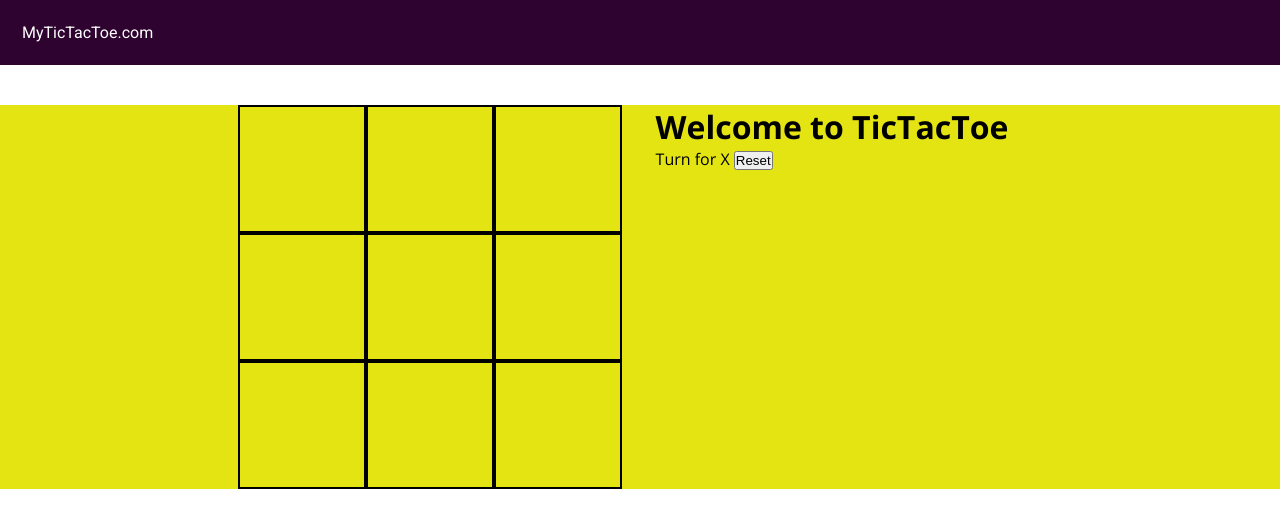
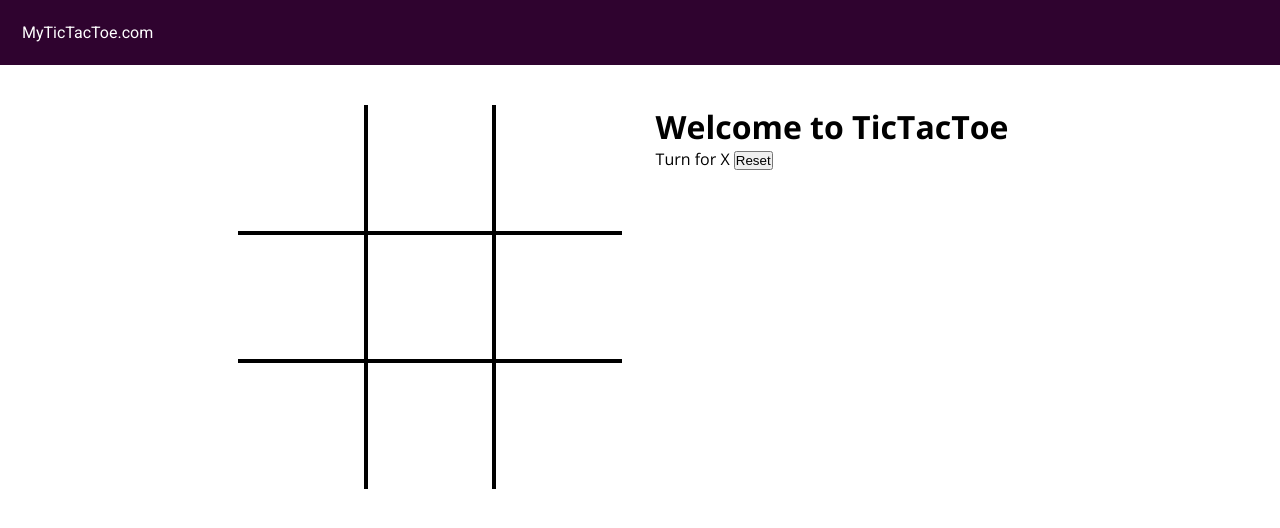
Before and after one commit to sarthakGIT0305/TicTacToeGame, a plain HTML site: page tic_tac_toe_game/index.html in a window 1280 px wide. Drawn offline with nearby package versions, Linux system fonts and the light colour scheme.

Commit message:
edited css sheet

```diff
--- a/tic_tac_toe_game/styles.css
+++ b/tic_tac_toe_game/styles.css
@@ -22,7 +22,7 @@ nav {
 }
 
 .gameContainer {
-  background-color: rgb(228, 228, 19);
+  /* background-color: rgb(228, 228, 19); */
   display: flex;
   margin: auto;
   justify-content: center;
@@ -39,18 +39,36 @@ nav {
 .box {
   border: 2px solid black;
   font-size: 7vw;
-  display:flex;
+  display: flex;
   justify-content: center;
   cursor: pointer;
 }
 
 .box:hover {
-  background-color: rgb(175, 146, 175);
+  background-color: rgb(224, 202, 224);
 }
-.gameinfo{
+
+.gameinfo {
   padding: 0 34px;
   font-family: 'Open Sans', Verdana, Geneva, Tahoma, sans-serif;
 }
-.imgbox{
-  display:none;
+
+.imgbox {
+  display: none;
 }
+
+.bb-0{
+  border-bottom: 0;
+}
+
+.br-0{
+  border-right: 0;
+}
+
+.bt-0{
+  border-top: 0;
+}
+
+.bl-0{
+  border-left: 0;
+}
```
